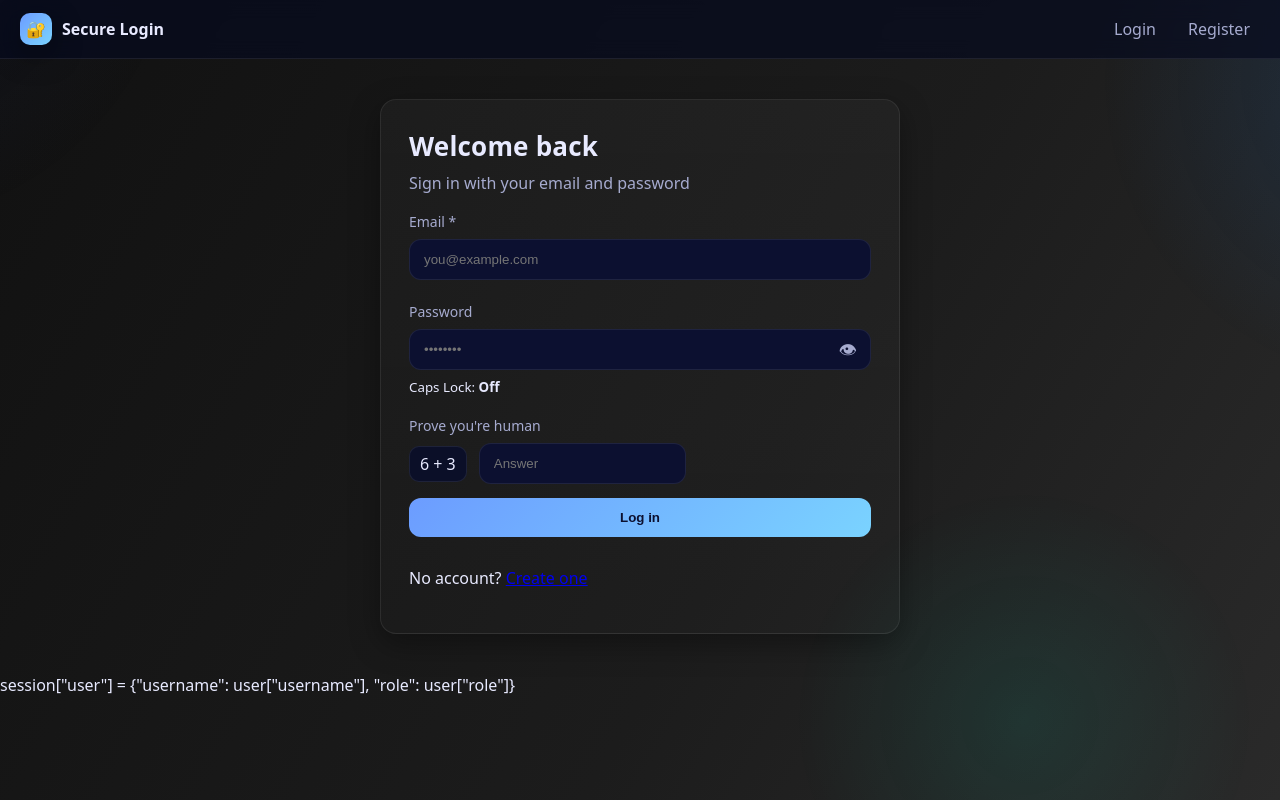
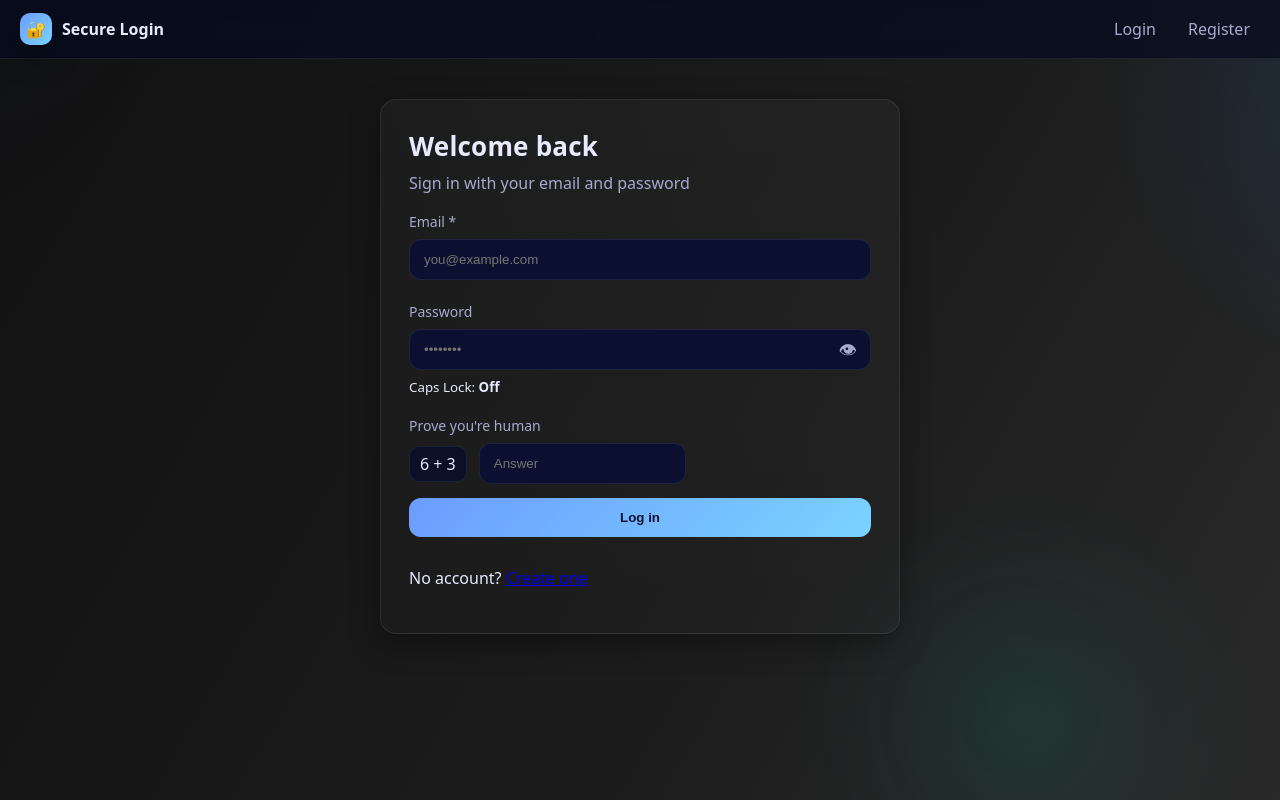
Before and after one commit to Saloni2917/secure-login-system, a Flask app: page /login in a window 1280 px wide. Run offline with Flask 3, Linux system fonts and the light colour scheme; some libraries are stand-ins or nearby versions.

Commit message:
Updated folder files

```diff
--- a/templates/base.html
+++ b/templates/base.html
@@ -43,6 +43,3 @@
   <script src="{{ url_for('static', filename='app.js') }}"></script>
 </body>
 </html>
-
-
-session["user"] = {"username": user["username"], "role": user["role"]}
```
